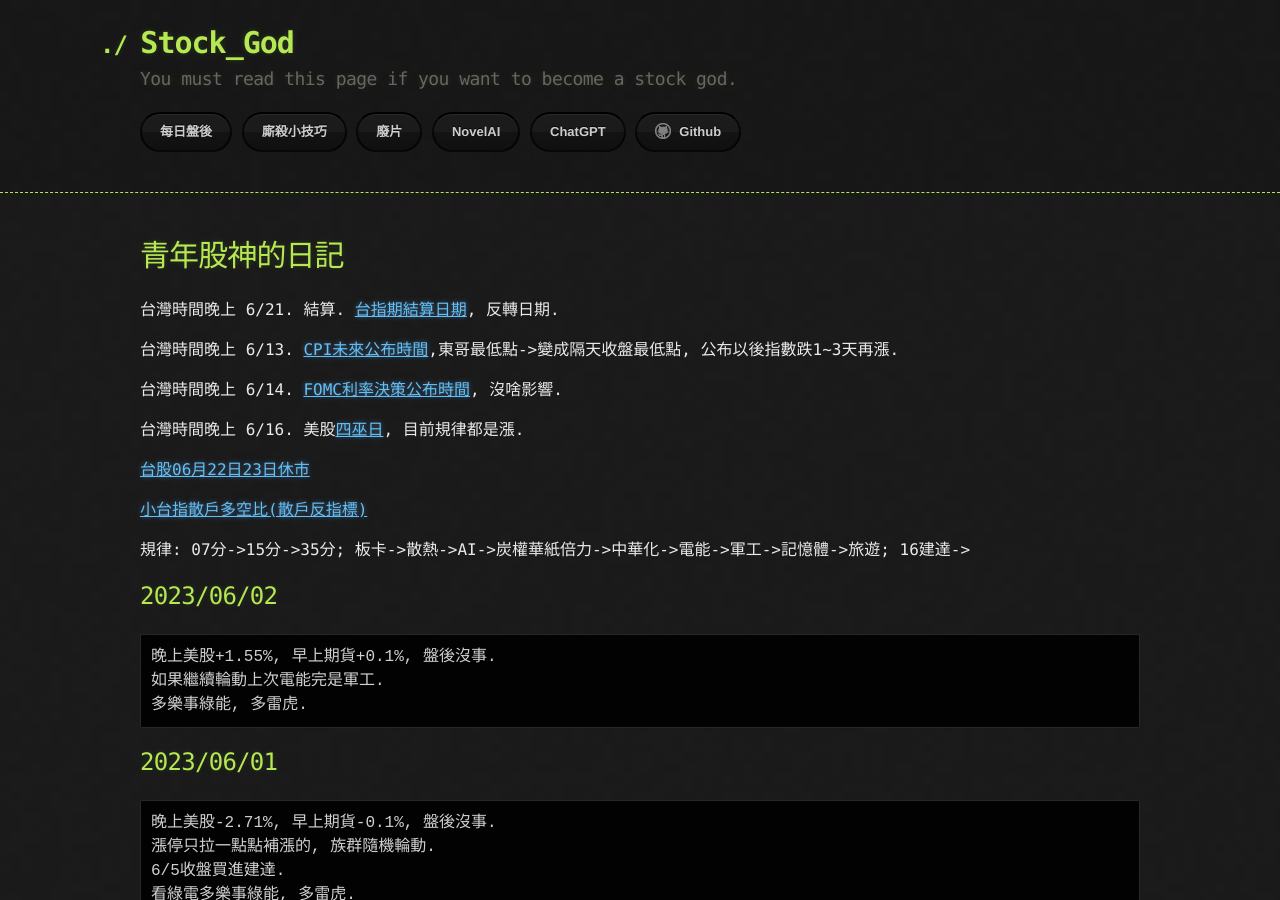
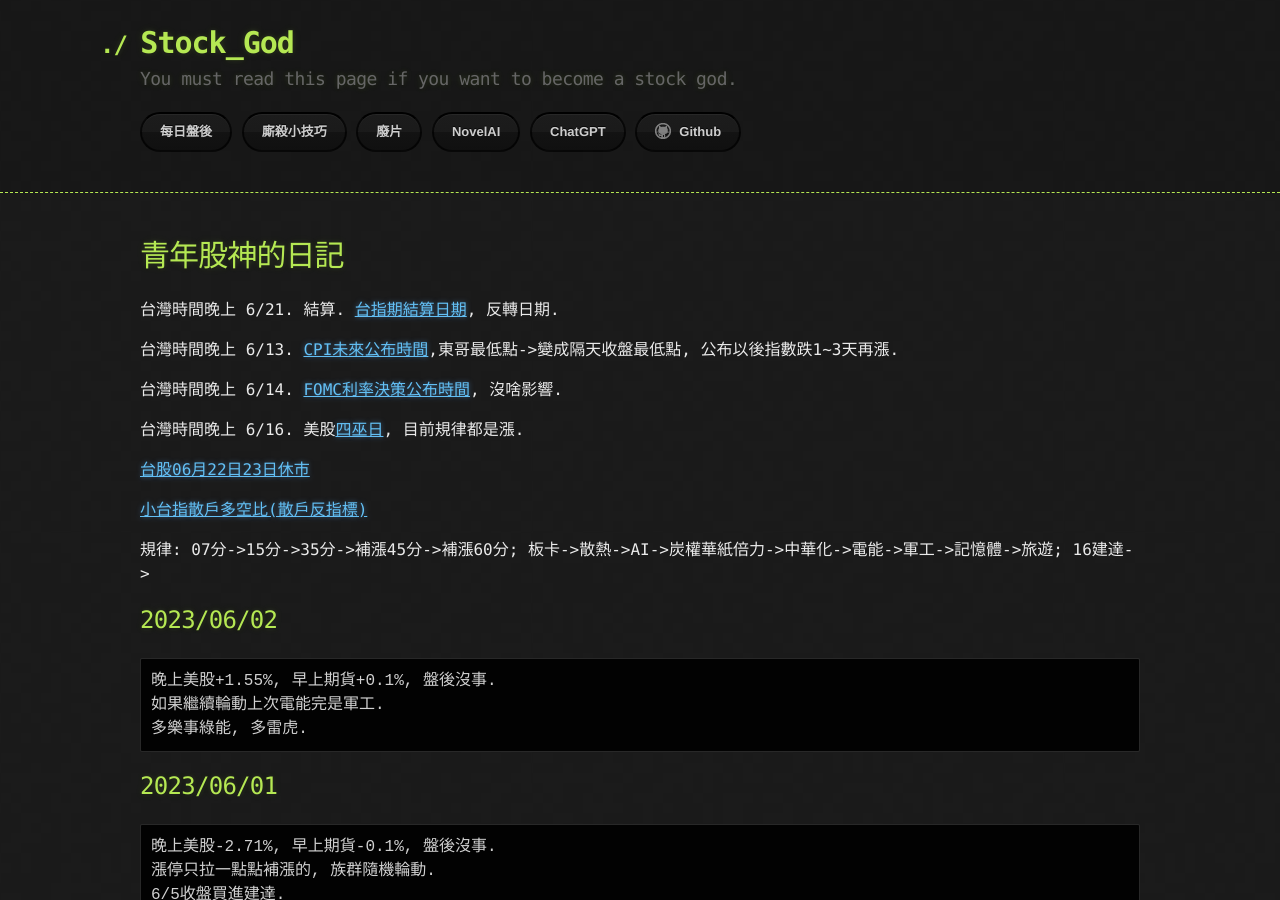
Before and after one commit to lepg5487/Stock_God, a Jekyll site: the page built from index.md, in a window 1280 px wide and 900 px high. Built offline with Jekyll 4.4.1, drawn with Linux system fonts in a browser that asks for light colours; our own code applies the rules of GitHub Pages for plain Markdown files.

Commit message:
Update index.md

````diff
--- a/index.md
+++ b/index.md
@@ -16,7 +16,7 @@ layout: testlayouts
 
 [小台指散戶多空比(散戶反指標)](https://www.macromicro.me/charts/20069/tw-mtx-long-to-short-ratio-of-individual-player)
 
-規律: 07分->15分->35分; 板卡->散熱->AI->炭權華紙倍力->中華化->電能->軍工->記憶體->旅遊; 16建達->
+規律: 07分->15分->35分->補漲45分->補漲60分; 板卡->散熱->AI->炭權華紙倍力->中華化->電能->軍工->記憶體->旅遊; 16建達->
 
 ## 2023/06/02
 ```
````
